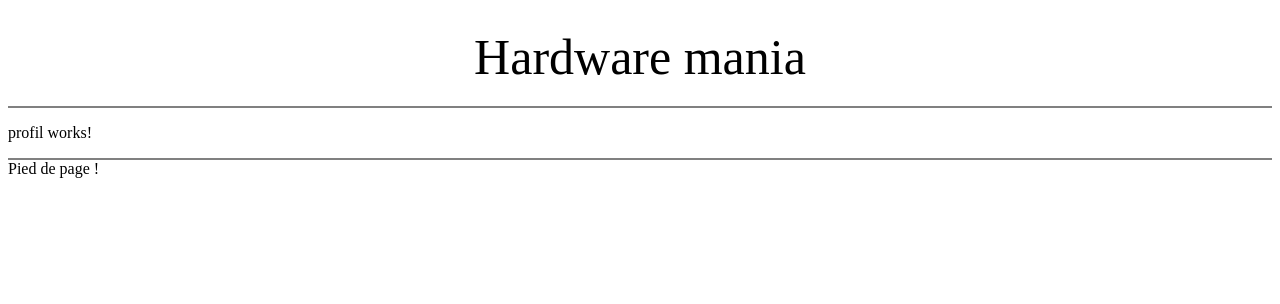
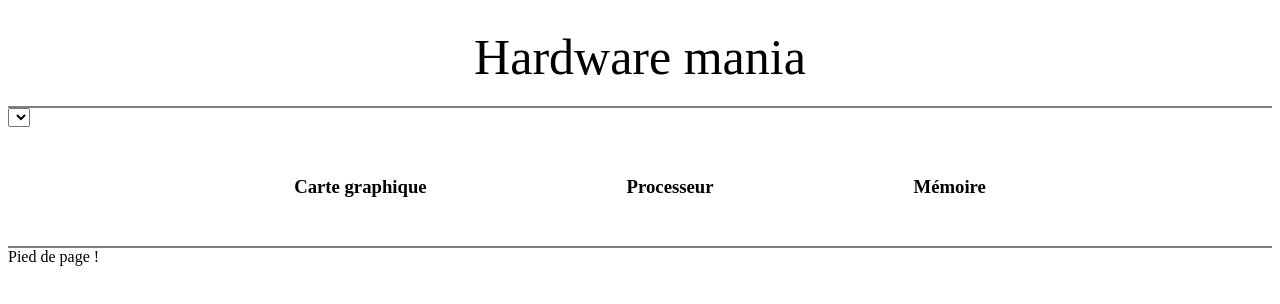
Before and after one commit to SauAmaury/Projet_Web, an Angular app: page / in a window 1280 px wide. Both pictures are taken after a click on the button "Se connecter". Shown: the top 304 px of the page. Built offline with nearby package versions, Linux system fonts and the light colour scheme.

Commit message:
Début page profil

```diff
--- a/src/app/profil/profil.component.css
+++ b/src/app/profil/profil.component.css
@@ -0,0 +1,18 @@
+.config{
+    margin: 30px 30px;
+    display: flex;
+    flex-direction: vertical;
+    justify-content: center;
+    align-items: center;
+}
+
+.config div{
+    margin-left: 100px;
+    margin-right: 100px;
+
+}
+
+.menu{
+    display: block;
+    margin: 0 auto;
+}
--- a/src/app/profil/profil.component.html
+++ b/src/app/profil/profil.component.html
@@ -1,5 +1,18 @@
 <app-header></app-header>
-<p>
-  profil works!
-</p>
+<div>
+  <div class="menu">
+  <select></select>
+  </div>
+  <div class="config">
+    <div>
+      <h3>Carte graphique</h3>
+    </div>
+    <div>
+        <h3>Processeur</h3>
+    </div>
+      <div>
+        <h3>Mémoire</h3>
+      </div>
+  </div>
+</div>
 <app-footer></app-footer>
```
Also changed, not shown: src/assets/images/icons/ajout.png (added).
